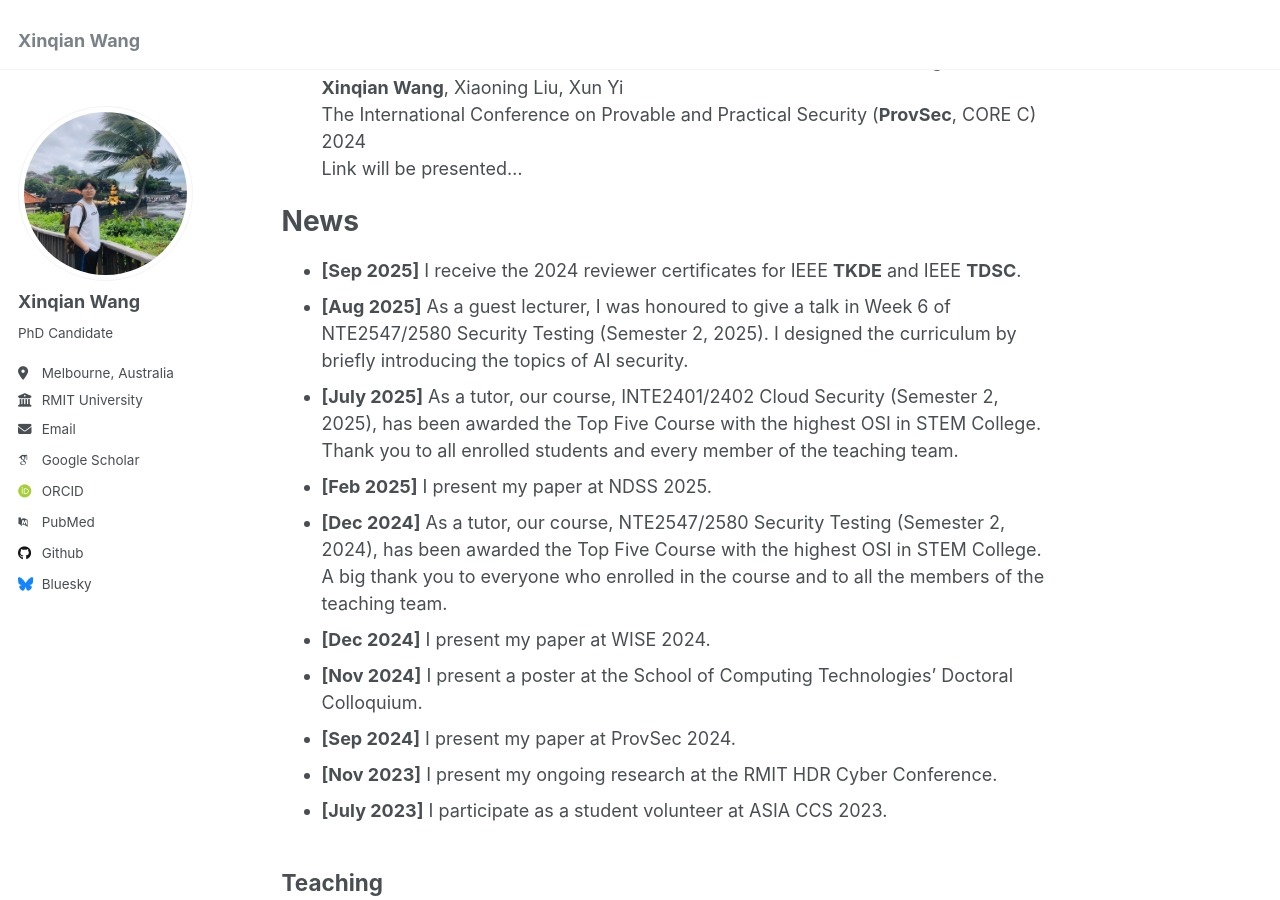
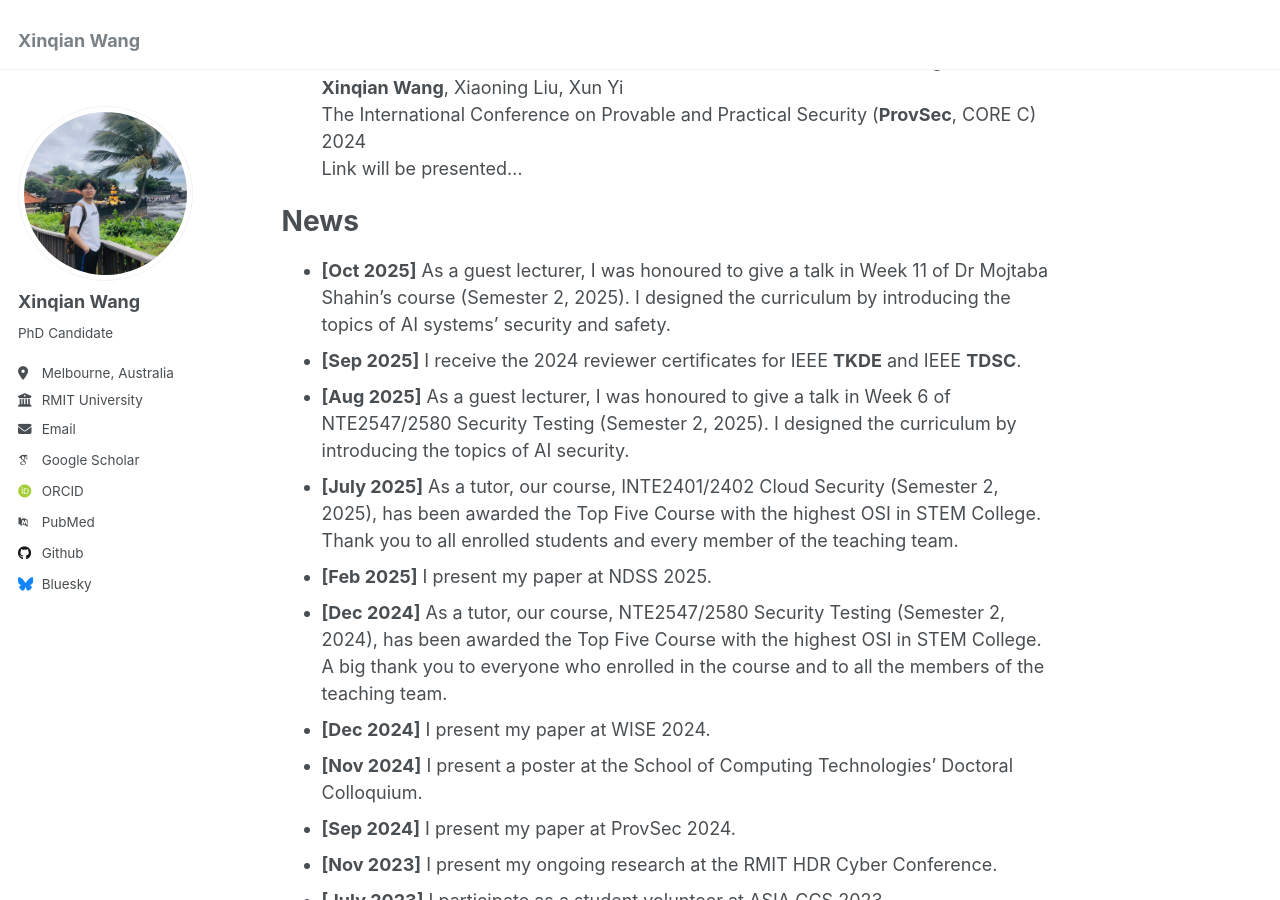
Before and after one commit to Wangxinqian/Academic, a Jekyll site: the page built from _pages/about.md, in a window 1280 px wide and 900 px high, scrolled down 679 px. Built offline with Jekyll 4.4.1, drawn with Linux system fonts in a browser that asks for light colours; some web fonts are replaced.

Commit message:
Update about.md

```diff
--- a/_pages/about.md
+++ b/_pages/about.md
@@ -30,8 +30,9 @@ Selected Publications
 
 News
 ======
+- **[Oct 2025]** As a guest lecturer, I was honoured to give a talk in Week 11 of Dr Mojtaba Shahin's course (Semester 2, 2025). I designed the curriculum by introducing the topics of AI systems' security and safety.
 - **[Sep 2025]** I receive the 2024 reviewer certificates for IEEE **TKDE** and IEEE **TDSC**.
-- **[Aug 2025]** As a guest lecturer, I was honoured to give a talk in Week 6 of NTE2547/2580 Security Testing (Semester 2, 2025). I designed the curriculum by briefly introducing the topics of AI security.
+- **[Aug 2025]** As a guest lecturer, I was honoured to give a talk in Week 6 of NTE2547/2580 Security Testing (Semester 2, 2025). I designed the curriculum by introducing the topics of AI security.
 - **[July 2025]** As a tutor, our course, INTE2401/2402 Cloud Security (Semester 2, 2025), has been awarded the Top Five Course with the highest OSI in STEM College. Thank you to all enrolled students and every member of the teaching team.
 - **[Feb 2025]** I present my paper at NDSS 2025.
 - **[Dec 2024]** As a tutor, our course, NTE2547/2580 Security Testing (Semester 2, 2024), has been awarded the Top Five Course with the highest OSI in STEM College. A big thank you to everyone who enrolled in the course and to all the members of the teaching team.
```
